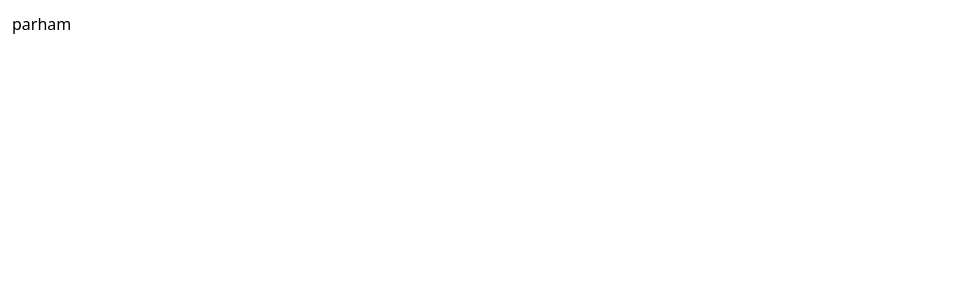
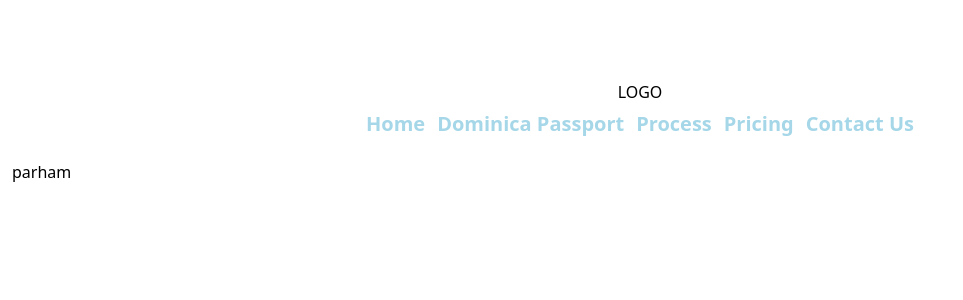
Before and after one commit to Caribbeandxb/cmc-final, a Next.js app: page / in a window 1280 px wide. Shown: the top 300 px of the page, without its empty margins (0-963 px from the left). Built offline with nearby package versions, Linux system fonts and the light colour scheme.

Commit message:
create navbar

```diff
--- /dev/null
+++ b/src/components/layouts/Navbar.jsx
@@ -0,0 +1,74 @@
+import Link from 'next/link';
+import { useState } from 'react';
+import { HiMenu, HiX } from 'react-icons/hi';
+import { useRouter } from 'next/router';
+const Navbar = () => {
+  const navItems = [
+    'home',
+    'dominica passport',
+    'process',
+    'pricing',
+    'contact us',
+  ];
+  const router = useRouter();
+  const currentPath = router.pathname;
+  console.log(currentPath);
+
+  const [isOpen, setIsOpen] = useState(false);
+
+  return (
+    <header className='flex justify-between flex-row-reverse h-10  my-10 mx-10 lg:max-w-full  lg:block lg:mt-20 lg:mx-20 lg:h-10'>
+      <div className='block flex-1 text-center h-fit w-full'>
+        <div>
+          <Link href={'/'}>LOGO</Link>
+        </div>
+      </div>
+      {/* open btn */}
+      <div onClick={() => setIsOpen((prev) => !prev)}>
+        <HiMenu className='cursor-pointer text-2xl lg:hidden' />
+      </div>
+      {/* open btn */}
+      <nav
+        className={`${
+          isOpen ? 'absolute' : 'hidden'
+        } top-0 left-0 bg-secondaryColor h-screen overflow-hidden w-full
+         lg:w-1/2 lg:mx-auto lg:block lg:bg-white  `}
+      >
+        {/* close btn */}
+        <div
+          className='absolute right-10 top-5 lg:hidden'
+          onClick={() => setIsOpen(false)}
+        >
+          <HiX className='cursor-pointer text-4xl bg-secondaryLightColor  ' />
+        </div>
+        {/* close btn */}
+        <ul
+          className='flex flex-col ml-4 mt-10 text-secondaryLightColor h-10
+         lg:m-0 lg:p-0  lg:flex lg:flex-row lg:items-center lg:bg-none lg:w-full lg:max-w-2xl lg:mx-auto lg:text-center'
+        >
+          {/* rendering navItems */}
+          {navItems.map((item) => {
+            return (
+              <li
+                key={item}
+                className={`${
+                  item === currentPath ? 'border-b-2' : ''
+                } my-4 lg:mx-auto hover:text-mainLightColor   `}
+              >
+                {/* checking for home keyword to set it to default */}
+                <Link
+                  className='text-2xl  capitalize  active:font-bold w-full  lg:font-semibold lg:text-xl '
+                  href={`/${item.toLowerCase() === 'home' ? '' : item}`}
+                >
+                  {item}
+                </Link>{' '}
+              </li>
+            );
+          })}
+        </ul>
+      </nav>
+    </header>
+  );
+};
+
+export default Navbar;
--- a/src/pages/_app.js
+++ b/src/pages/_app.js
@@ -1,5 +1,11 @@
-import '@/styles/globals.css'
+import Navbar from '@/components/layouts/Navbar';
+import '@/styles/globals.css';
 
 export default function App({ Component, pageProps }) {
-  return <Component {...pageProps} />
+  return (
+    <>
+      <Navbar />
+      <Component {...pageProps} />
+    </>
+  );
 }
--- a/tailwind.config.js
+++ b/tailwind.config.js
@@ -5,6 +5,14 @@ module.exports = {
     './src/components/**/*.{js,ts,jsx,tsx,mdx}',
     './src/app/**/*.{js,ts,jsx,tsx,mdx}',
   ],
-  theme: { colors: {} },
+  theme: {
+    colors: {
+      mainColor: '#0B2447',
+      secondaryColor: '#19376D',
+      mainLightColor: '#576CBC',
+      secondaryLightColor: '#A5D7E8',
+      white: '#fff',
+    },
+  },
   plugins: [],
 };
```
